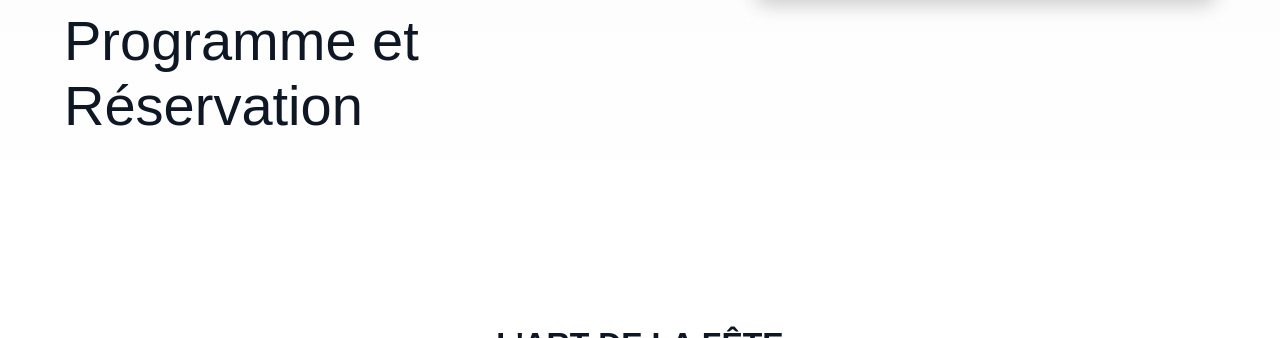
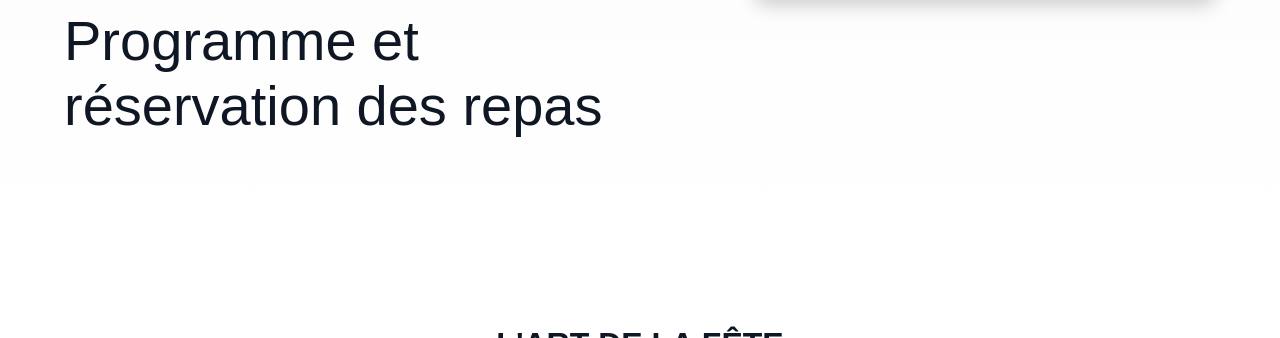
Before and after one commit to cdf-luglon/cdf-luglon, a plain HTML site: page index.html in a window 1280 px wide. Shown: the part 782-1120 px from the top of the page. Drawn offline with Linux system fonts and the light colour scheme; a web font is replaced by a local one.

Commit message:
Update index.html

```diff
--- a/index.html
+++ b/index.html
@@ -27,7 +27,7 @@
         <div class="main-hero">
             <div class="hero-content">
                 <h1 class="main-title">FÊTES DE LUGLON 2026</h1>
-                <p class="main-subtitle">Programme et Réservation</p>
+                <p class="main-subtitle">Programme et réservation des repas</p>
             </div>
             <img src="dessin_luglon.jpeg" alt="Dessin Luglon" class="hero-image">
         </div>
```
